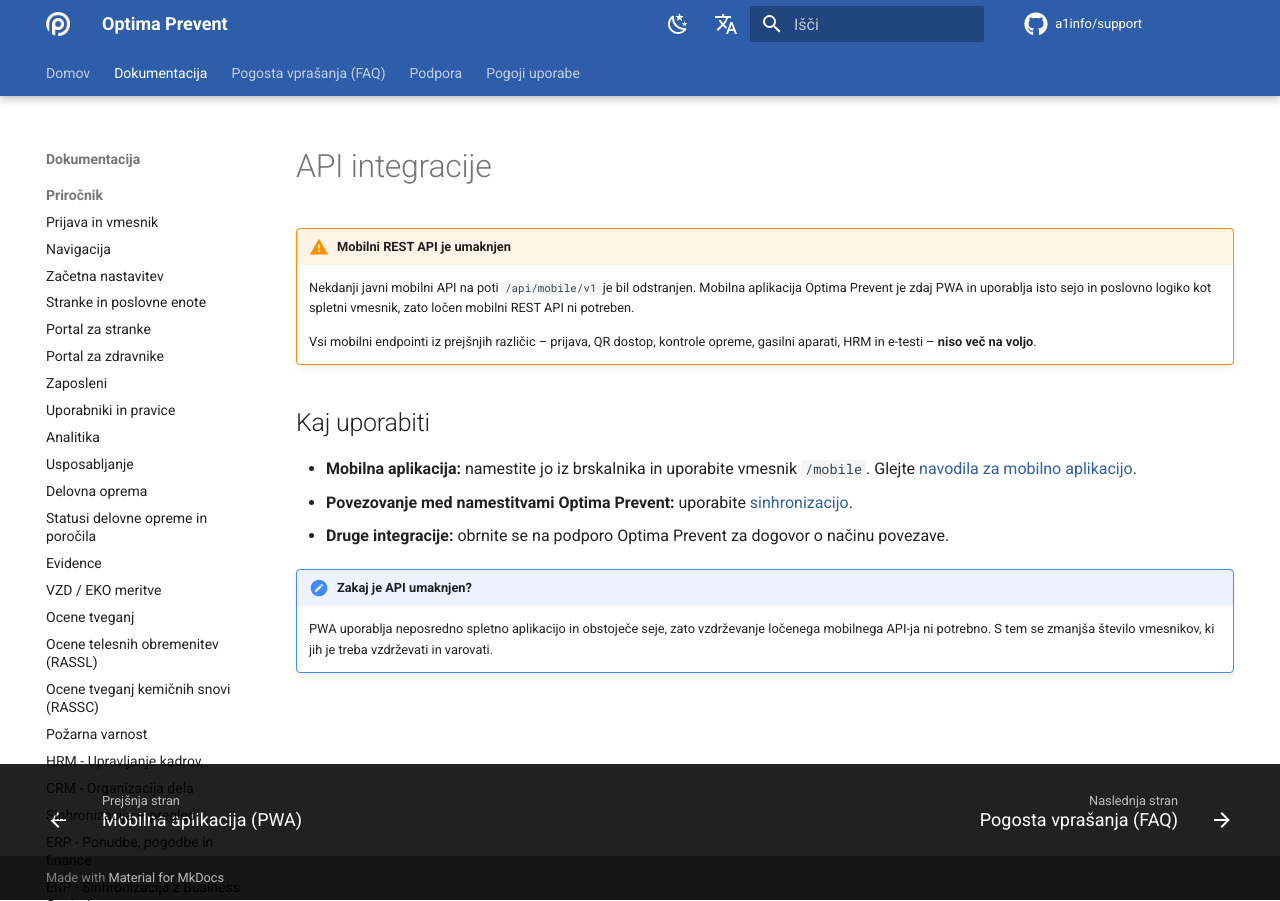
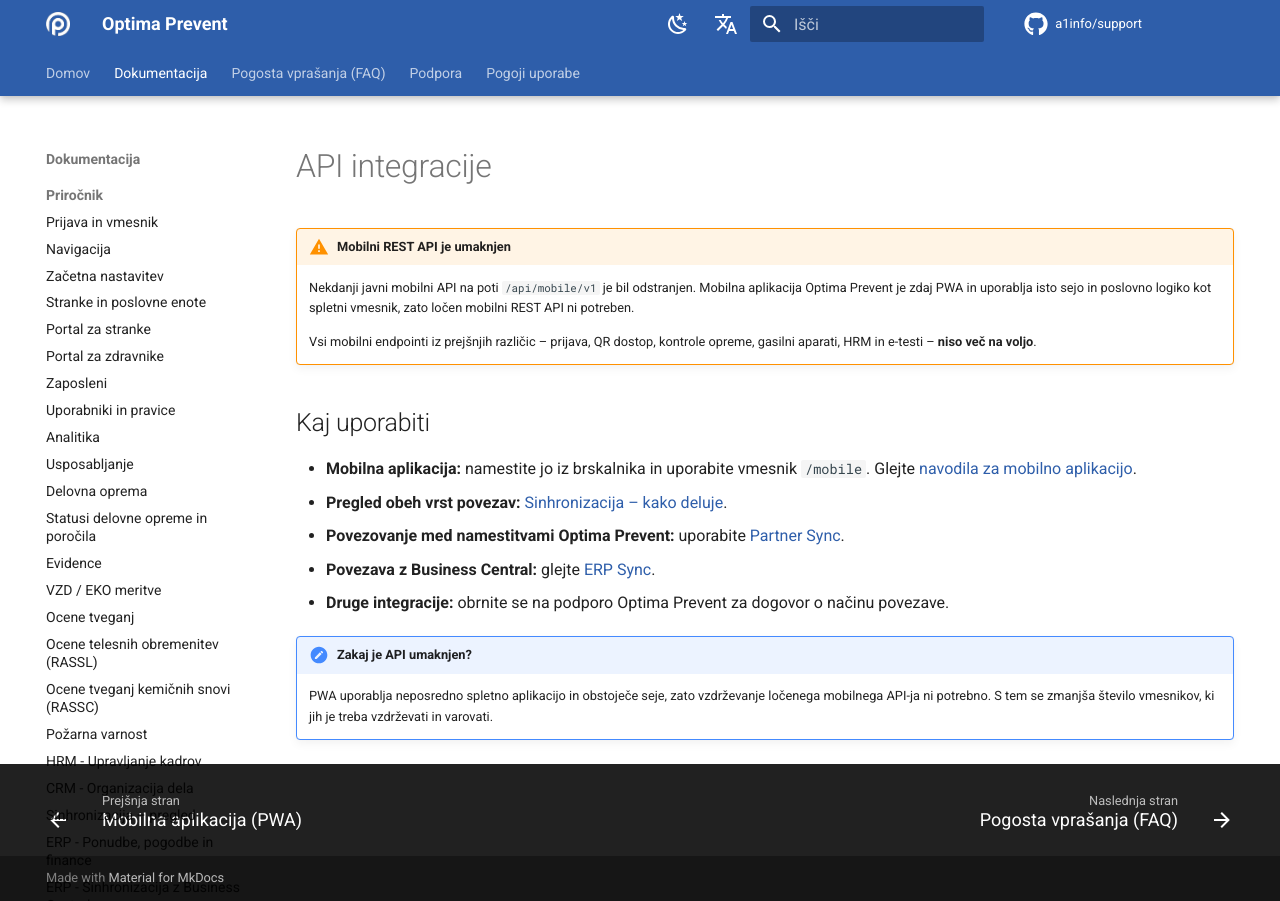
Before and after one commit to a1info/support, an MkDocs documentation site: the page built from docs/manual-api.md, in a window 1280 px wide. Built offline with MkDocs 1.6.1 and Material for MkDocs 9.7.7, drawn with Linux system fonts in a browser that asks for light colours; comment, search, counter and statistics services are not loaded.

Commit message:
Link ERP and sync overview from support docs

```diff
--- a/docs/manual-api.md
+++ b/docs/manual-api.md
@@ -8,7 +8,9 @@
 ## Kaj uporabiti
 
 - **Mobilna aplikacija:** namestite jo iz brskalnika in uporabite vmesnik `/mobile`. Glejte [navodila za mobilno aplikacijo](manual-mobile-sl.md).
-- **Povezovanje med namestitvami Optima Prevent:** uporabite [sinhronizacijo](manual-sl/sinhronizacija.md).
+- **Pregled obeh vrst povezav:** [Sinhronizacija – kako deluje](manual-sl/sinhronizacija-pregled.md).
+- **Povezovanje med namestitvami Optima Prevent:** uporabite [Partner Sync](manual-sl/sinhronizacija.md).
+- **Povezava z Business Central:** glejte [ERP Sync](manual-sl/erp-sinhronizacija.md).
 - **Druge integracije:** obrnite se na podporo Optima Prevent za dogovor o načinu povezave.
 
 !!! note "Zakaj je API umaknjen?"
```
Also changed, not shown: docs/manual-sl/erp.md (+4 -0 lines).
